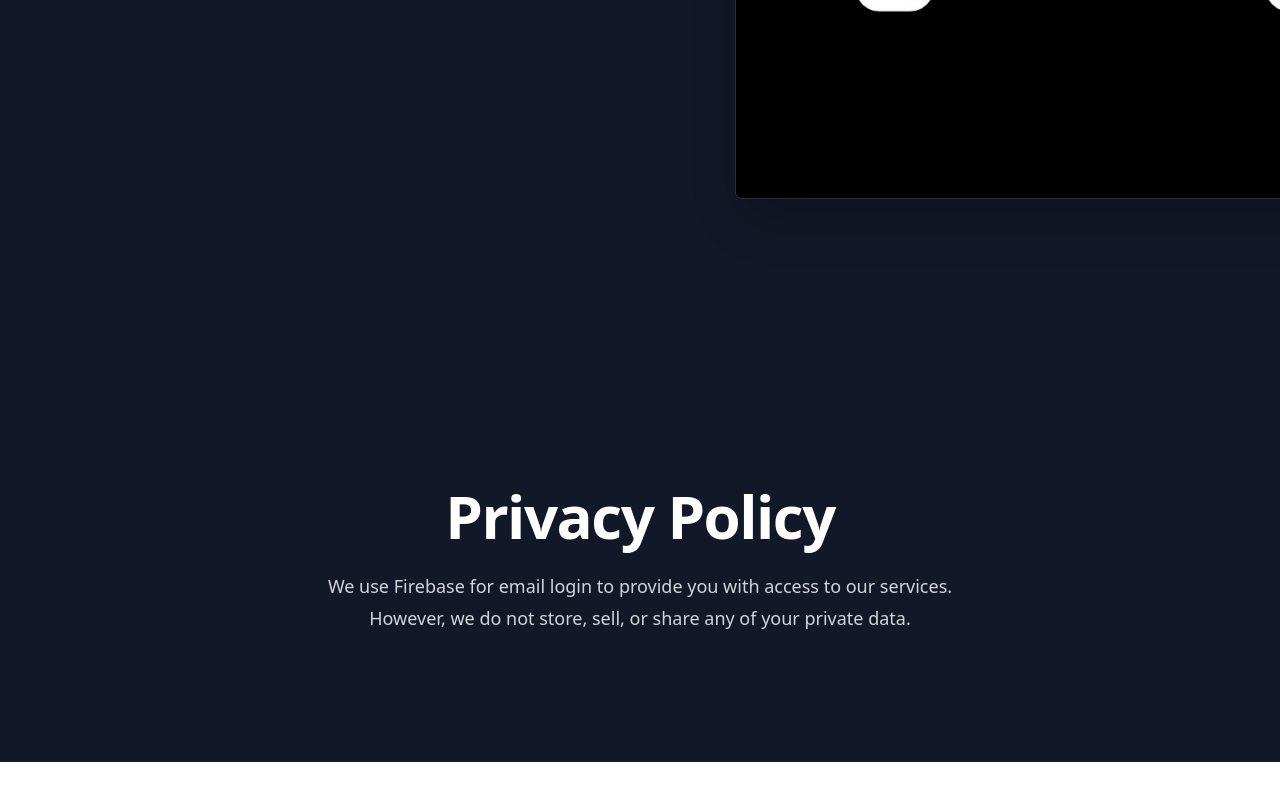
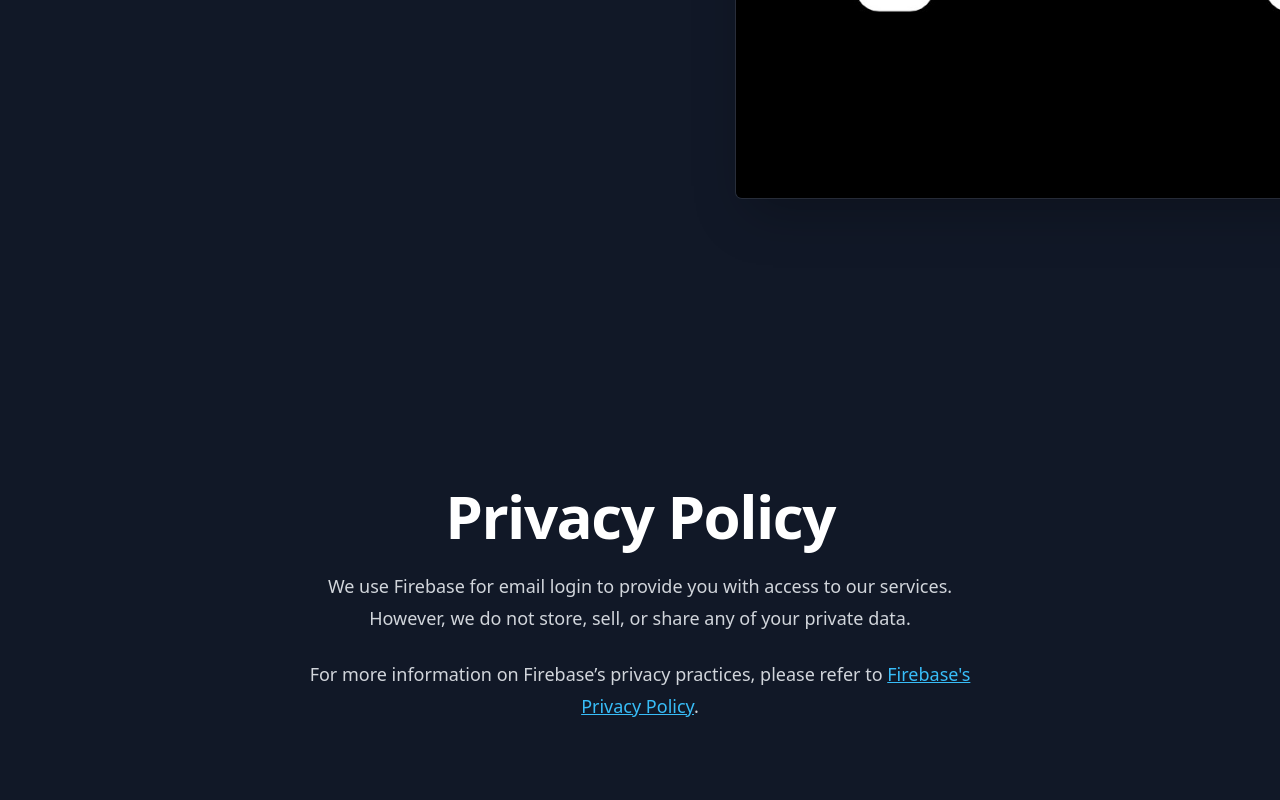
Before and after one commit to munozr1/ppsupport, a website: page index.html in a window 1280 px wide. Shown: the part 842-1642 px from the top of the page. Before the commit the page ends 1604 px from the top, so only its background shows below. Drawn offline with Linux system fonts and the light colour scheme.

Commit message:
feat: idk:

```diff
--- a/index.html
+++ b/index.html
@@ -40,6 +40,7 @@
   <div class="mx-auto max-w-2xl text-center">
     <h2 class="text-4xl font-bold tracking-tight text-white sm:text-6xl">Privacy Policy</h2>
     <p class="mt-6 text-lg leading-8 text-gray-300">We use Firebase for email login to provide you with access to our services. However, we do not store, sell, or share any of your private data.</p>
+    <p class="mt-6 text-lg leading-8 text-gray-300"> For more information on Firebase’s privacy practices, please refer to <a class="text-sky-400 underline" href="https://firebase.google.com/support/privacy" target="_blank">Firebase's Privacy Policy</a>.</p>
   </div>
 </div>
 
```
Also changed, not shown: output.css.
